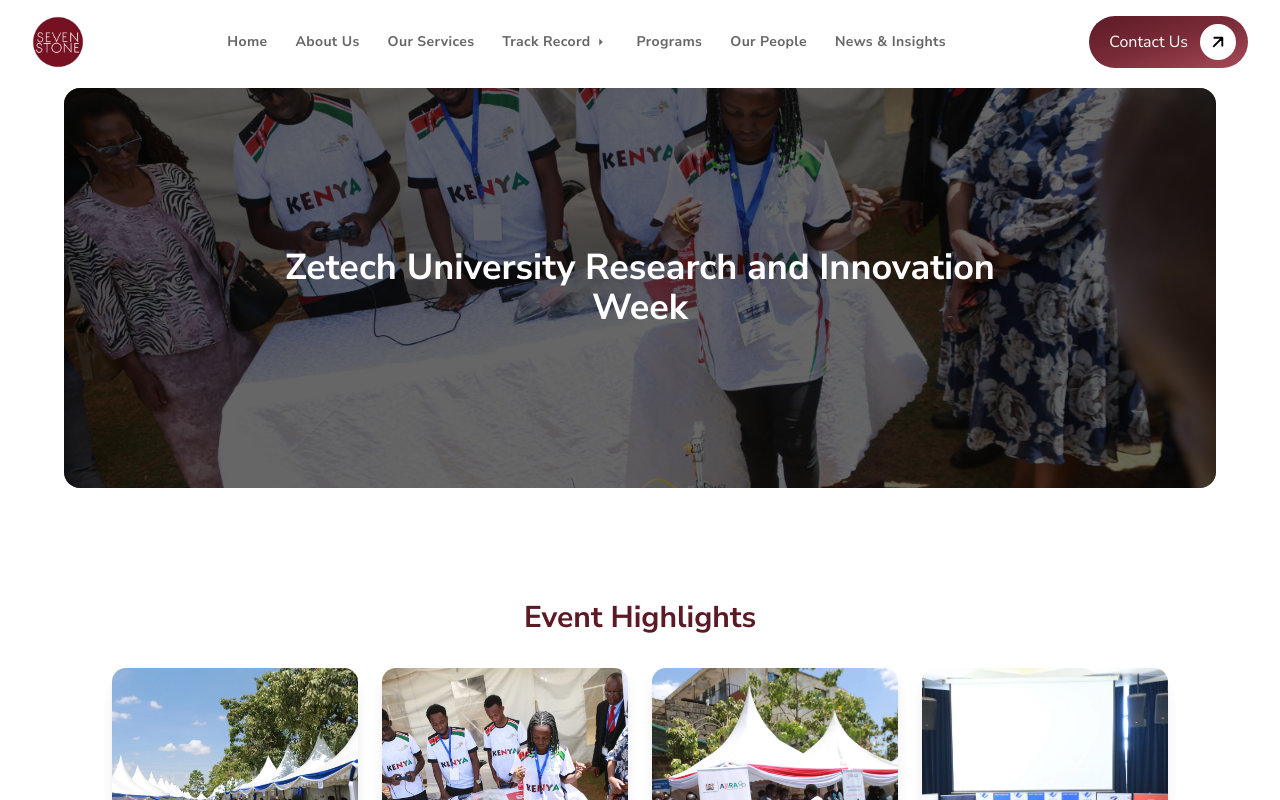
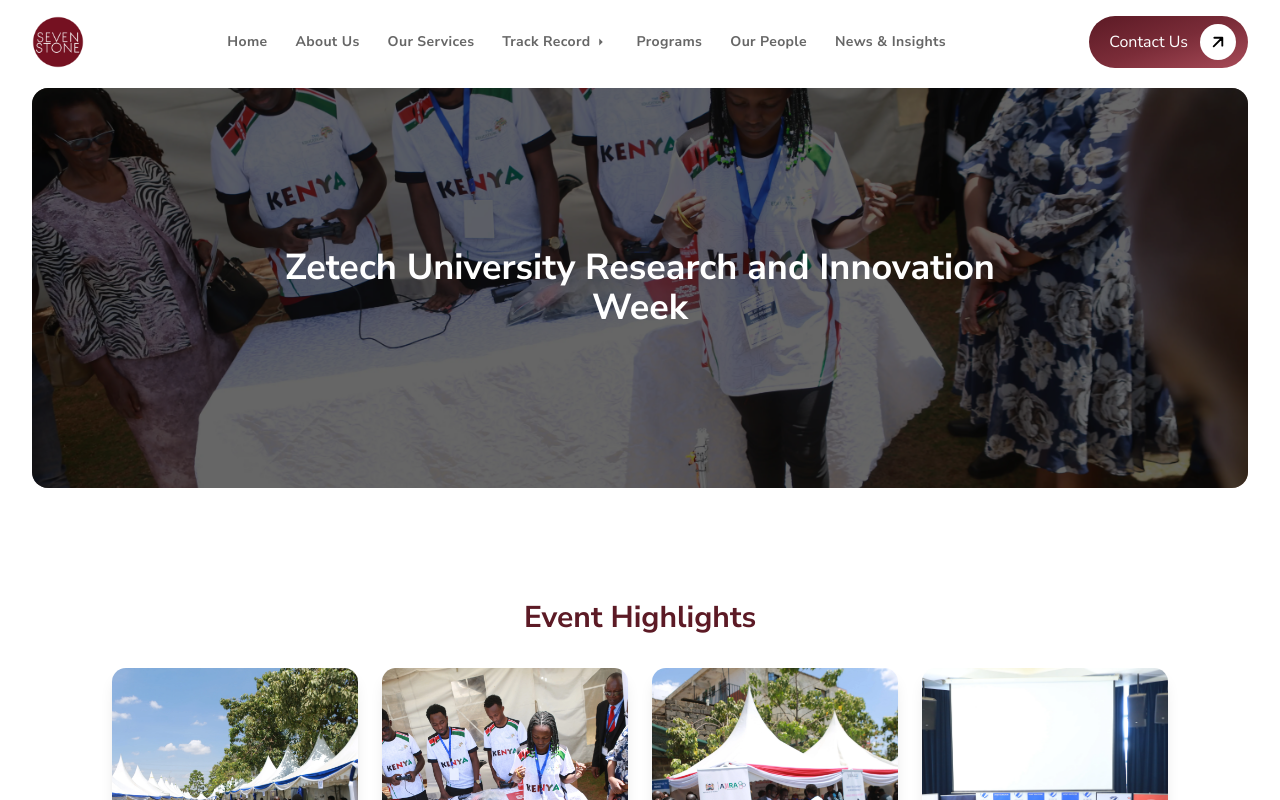
Before and after one commit to sevenstonebiz9-max/seven-stone-client, a Next.js app: page /programs/zetech-research-week in a window 1280 px wide. Shown: the top 800 px of the page. Built offline with nearby package versions, Linux system fonts and the light colour scheme.

Commit message:
image optimization

```diff
--- a/app/programs/kiambu-youth-week/page.tsx
+++ b/app/programs/kiambu-youth-week/page.tsx
@@ -3,9 +3,9 @@
 
 const page = () => {
   return (
-    <div className='min-h-screen flex items-center justify-center'>
+    <main>
       <KiambuYouthWeek/>
-    </div>
+    </main>
   )
 }
 
--- a/app/programs/zetech-research-week/page.tsx
+++ b/app/programs/zetech-research-week/page.tsx
@@ -3,9 +3,9 @@
 
 const page = () => {
   return (
-    <div className='min-h-screen flex items-center justify-center'>
+    <main>
       <ZetechResearchWeek/>
-    </div>
+    </main>
   )
 }
 
```
